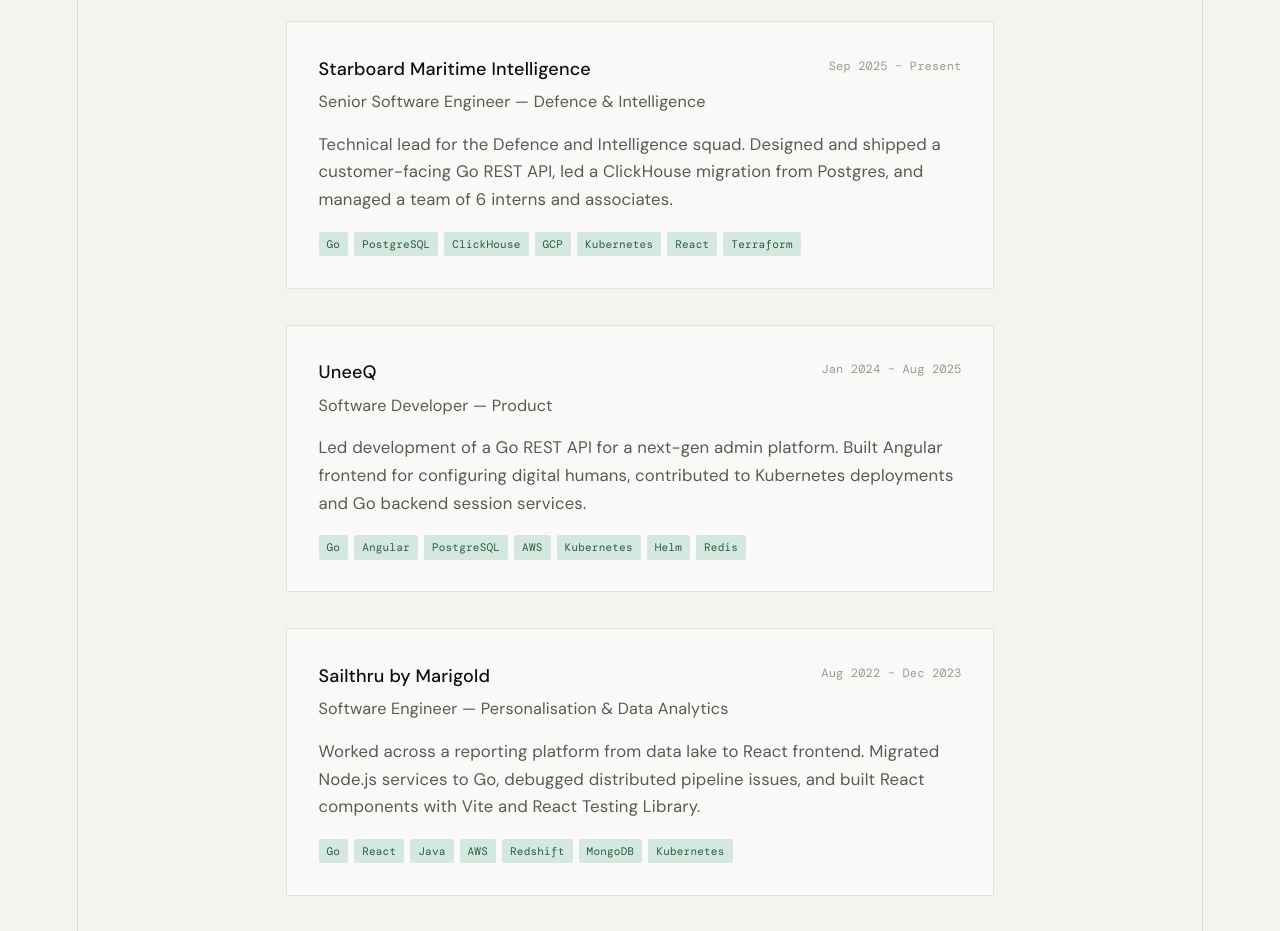
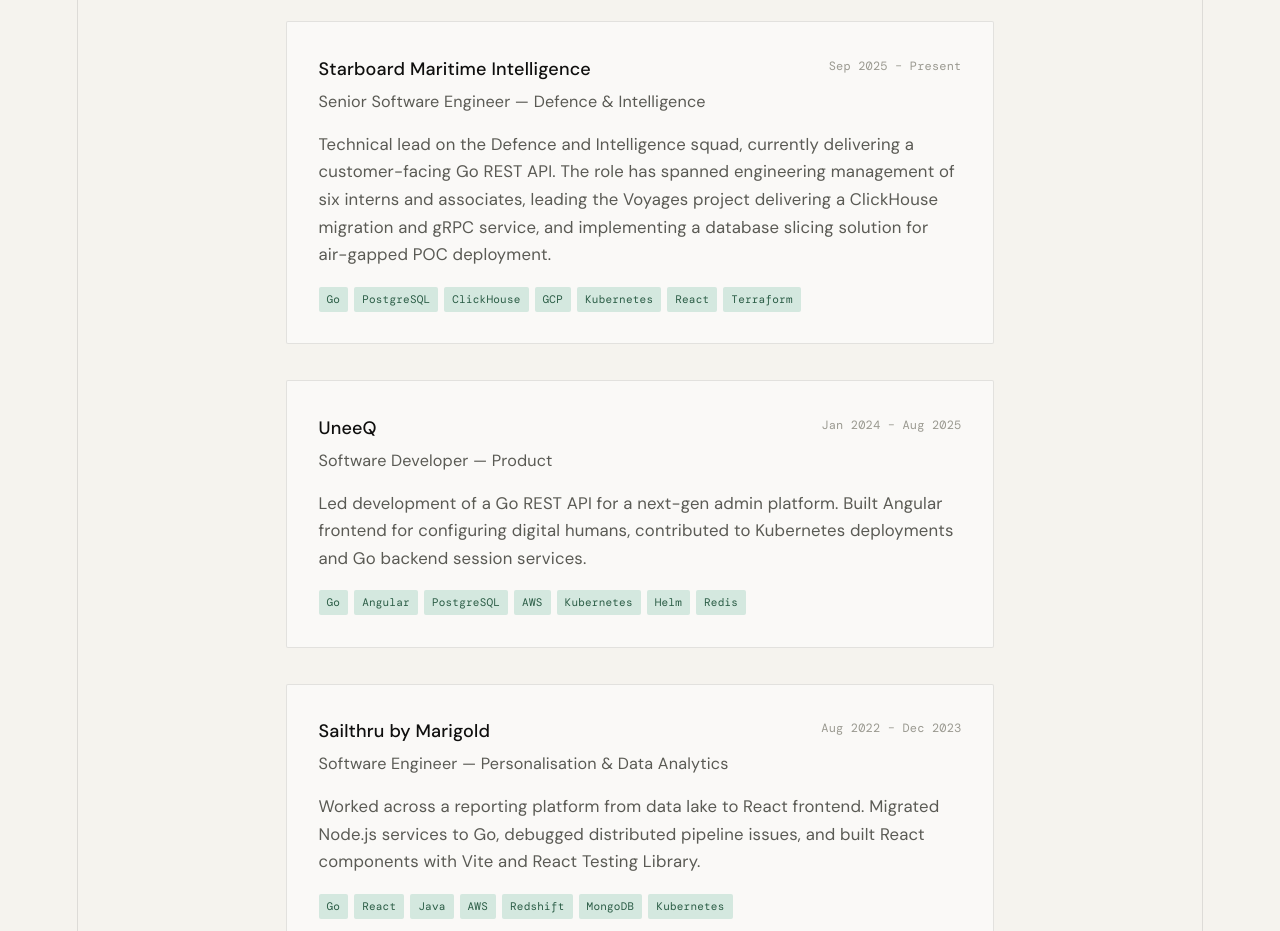
Before and after one commit to bradley-adams/bradley-adams.github.io, a React (Vite) app: page / in a window 1280 px wide. Shown: the part 1240-2171 px from the top of the page. Built offline with nearby package versions, Linux system fonts and the light colour scheme.

Commit message:
update starboard job

```diff
--- a/src/App.jsx
+++ b/src/App.jsx
@@ -6,7 +6,7 @@
     company: "Starboard Maritime Intelligence",
     role: "Senior Software Engineer — Defence & Intelligence",
     period: "Sep 2025 – Present",
-    summary: "Technical lead for the Defence and Intelligence squad. Designed and shipped a customer-facing Go REST API, led a ClickHouse migration from Postgres, and managed a team of 6 interns and associates.",
+    summary: "Technical lead on the Defence and Intelligence squad, currently delivering a customer-facing Go REST API. The role has spanned engineering management of six interns and associates, leading the Voyages project delivering a ClickHouse migration and gRPC service, and implementing a database slicing solution for air-gapped POC deployment.",
     tech: ["Go", "PostgreSQL", "ClickHouse", "GCP", "Kubernetes", "React", "Terraform"],
   },
   {
```
